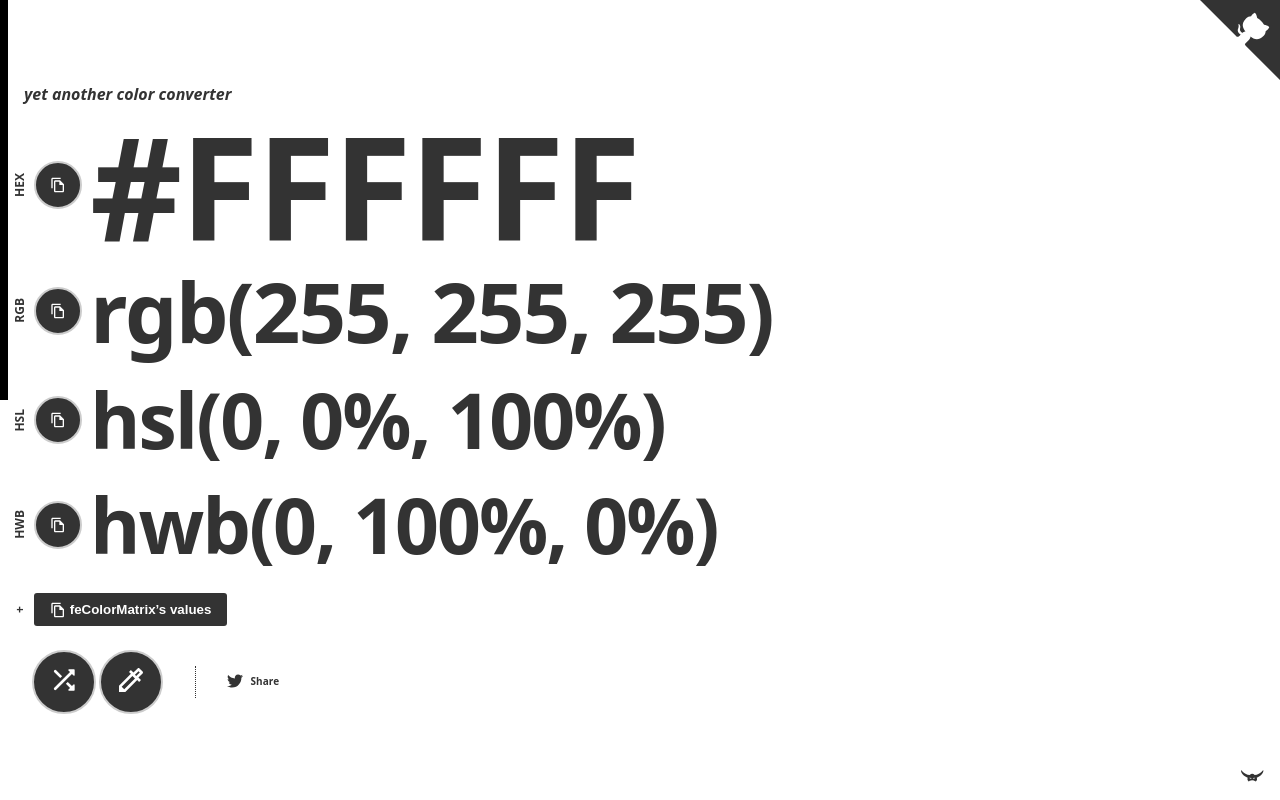
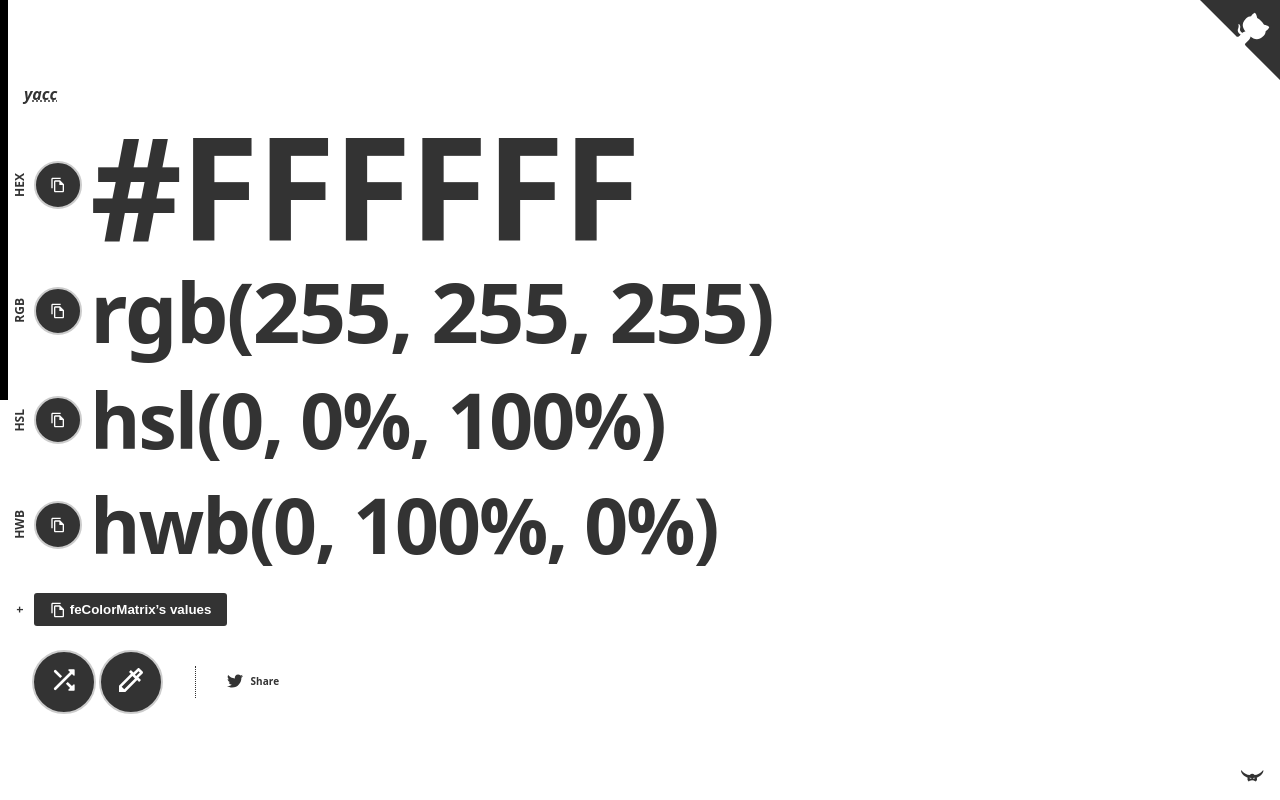
Before and after one commit to noeldelgado/yacc, a website: page index.html in a window 1280 px wide. Drawn offline with Linux system fonts and the light colour scheme.

Commit message:
:children_crossing: add abbr tag to title

```diff
--- a/index.html
+++ b/index.html
@@ -21,7 +21,7 @@
   <div class="root">
     <header class="df aic">
       <div class="logo mr1"></div>
-      <i>yet another color converter</i>
+      <abbr title="Yet another color converter">yacc</abbr>
     </header>
 
     <main>
```
